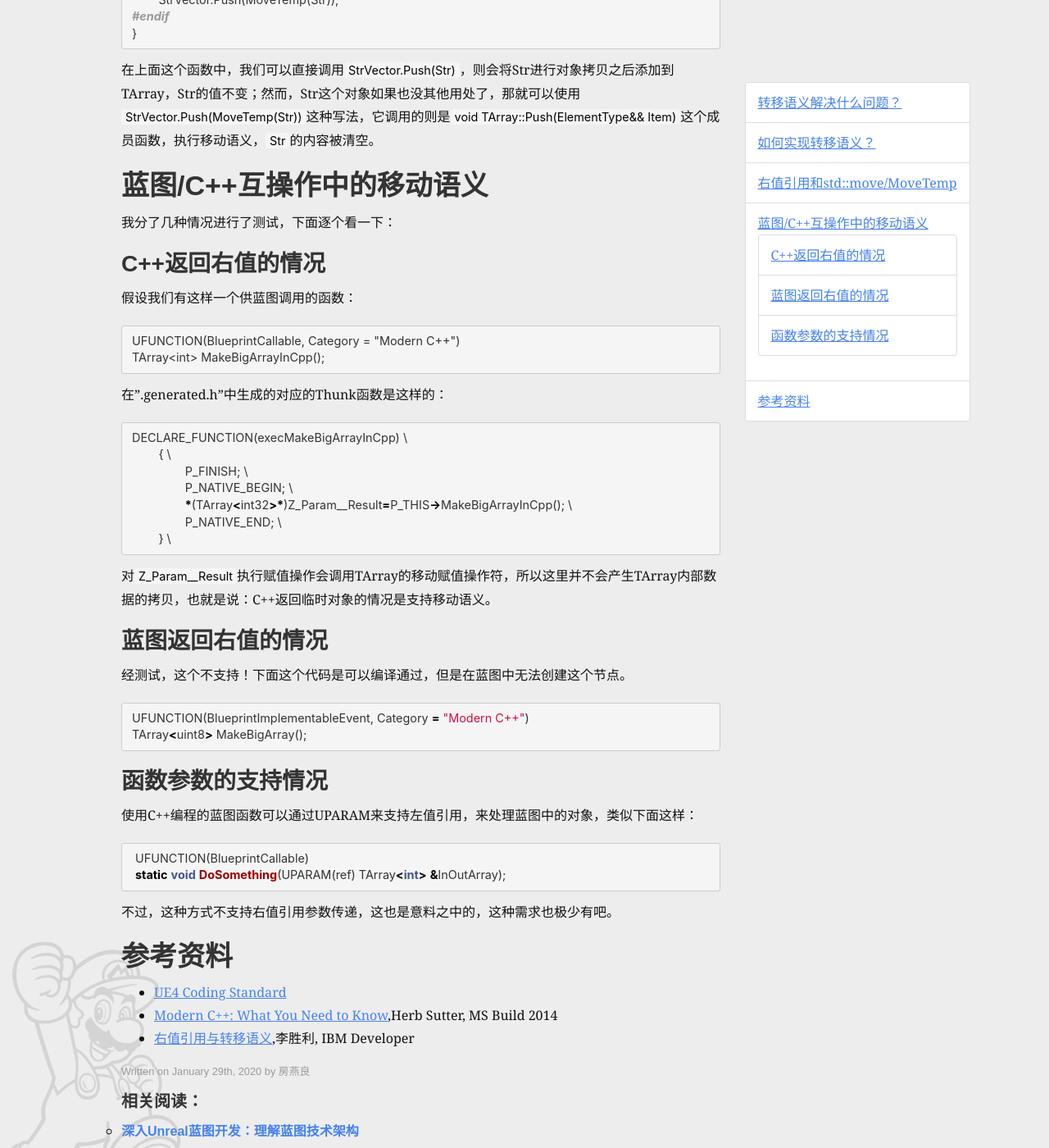
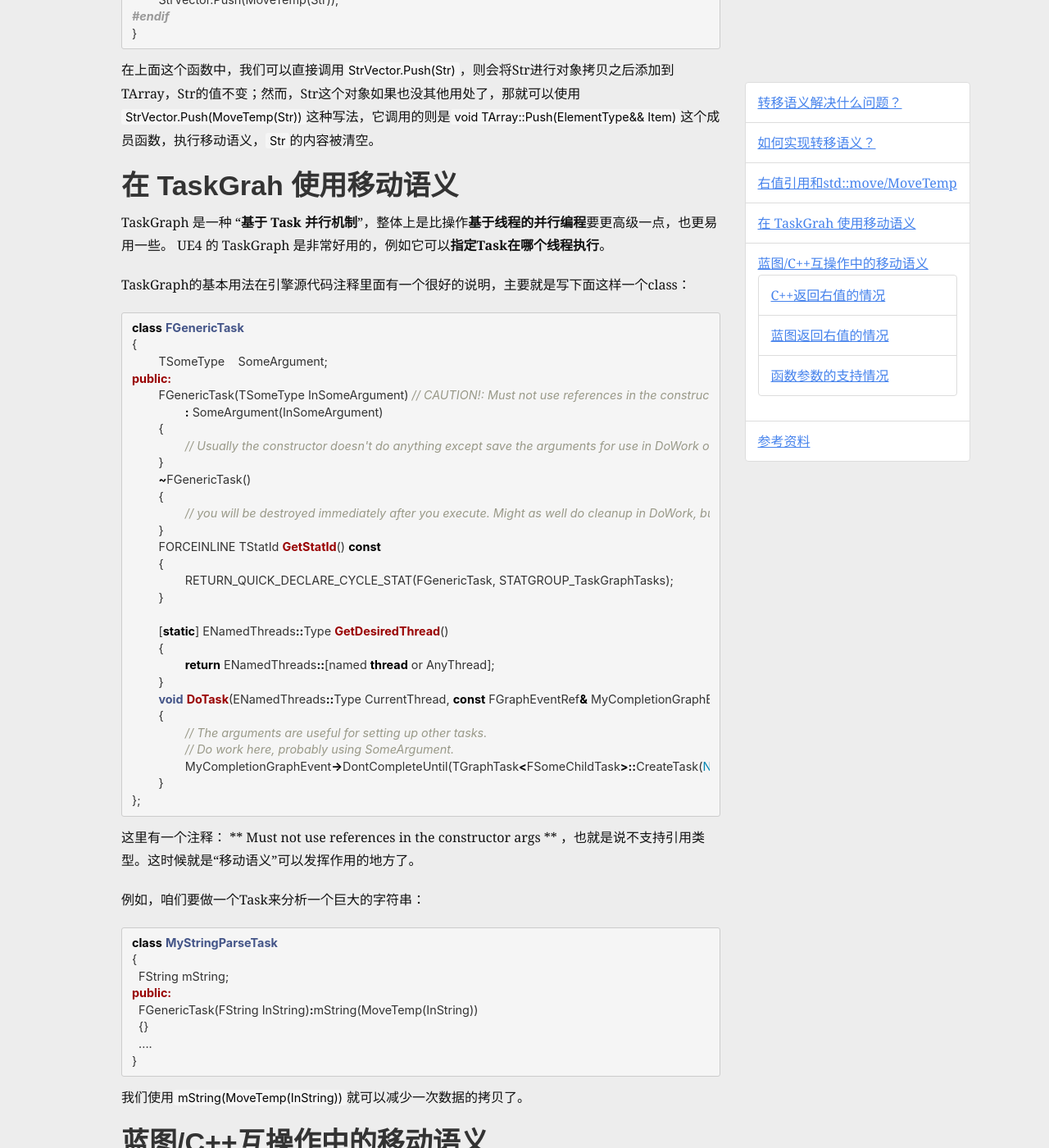
Before and after one commit to neil3d/neil3d.github.io, a Jekyll site: the page built from _posts/2020-01-29-mcpp-move.md, in a window 1280 px wide and 1400 px high, scrolled down 3814 px. Shown: the whole window at 82% size. Built offline with Jekyll 4.4.1, drawn with Linux system fonts in a browser that asks for light colours; comment, search, counter and statistics services are not loaded.

Commit message:
add TaskGraph notes

````diff
--- a/_posts/2020-01-29-mcpp-move.md
+++ b/_posts/2020-01-29-mcpp-move.md
@@ -134,6 +134,61 @@
 
 在上面这个函数中，我们可以直接调用`StrVector.Push(Str)`，则会将Str进行对象拷贝之后添加到TArray，Str的值不变；然而，Str这个对象如果也没其他用处了，那就可以使用`StrVector.Push(MoveTemp(Str))`这种写法，它调用的则是`void TArray::Push(ElementType&& Item)`这个成员函数，执行移动语义，`Str`的内容被清空。
 
+## 在 TaskGrah 使用移动语义
+
+TaskGraph 是一种 “**基于 Task 并行机制**”，整体上是比操作**基于线程的并行编程**要更高级一点，也更易用一些。 UE4 的 TaskGraph 是非常好用的，例如它可以**指定Task在哪个线程执行**。
+
+TaskGraph的基本用法在引擎源代码注释里面有一个很好的说明，主要就是写下面这样一个class：
+
+``` cpp
+class FGenericTask
+{
+	TSomeType	SomeArgument;
+public:
+	FGenericTask(TSomeType InSomeArgument) // CAUTION!: Must not use references in the constructor args; use pointers instead if you need by reference
+		: SomeArgument(InSomeArgument)
+	{
+		// Usually the constructor doesn't do anything except save the arguments for use in DoWork or GetDesiredThread.
+	}
+	~FGenericTask()
+	{
+		// you will be destroyed immediately after you execute. Might as well do cleanup in DoWork, but you could also use a destructor.
+	}
+	FORCEINLINE TStatId GetStatId() const
+	{
+		RETURN_QUICK_DECLARE_CYCLE_STAT(FGenericTask, STATGROUP_TaskGraphTasks);
+	}
+
+	[static] ENamedThreads::Type GetDesiredThread()
+	{
+		return ENamedThreads::[named thread or AnyThread];
+	}
+	void DoTask(ENamedThreads::Type CurrentThread, const FGraphEventRef& MyCompletionGraphEvent)
+	{
+		// The arguments are useful for setting up other tasks.
+		// Do work here, probably using SomeArgument.
+		MyCompletionGraphEvent->DontCompleteUntil(TGraphTask<FSomeChildTask>::CreateTask(NULL,CurrentThread).ConstructAndDispatchWhenReady());
+	}
+};
+```
+
+这里有一个注释： ** Must not use references in the constructor args ** ，也就是说不支持引用类型。这时候就是“移动语义”可以发挥作用的地方了。
+
+例如，咱们要做一个Task来分析一个巨大的字符串：
+
+```cpp
+class MyStringParseTask
+{
+  FString mString;
+public:
+  FGenericTask(FString InString):mString(MoveTemp(InString))
+  {}
+  ....
+}
+```
+
+我们使用`mString(MoveTemp(InString))`就可以减少一次数据的拷贝了。
+
 ## 蓝图/C++互操作中的移动语义
 
 我分了几种情况进行了测试，下面逐个看一下：
````
Also changed, not shown: _drafts/mpp-emplace.md (+4 -0 lines).
